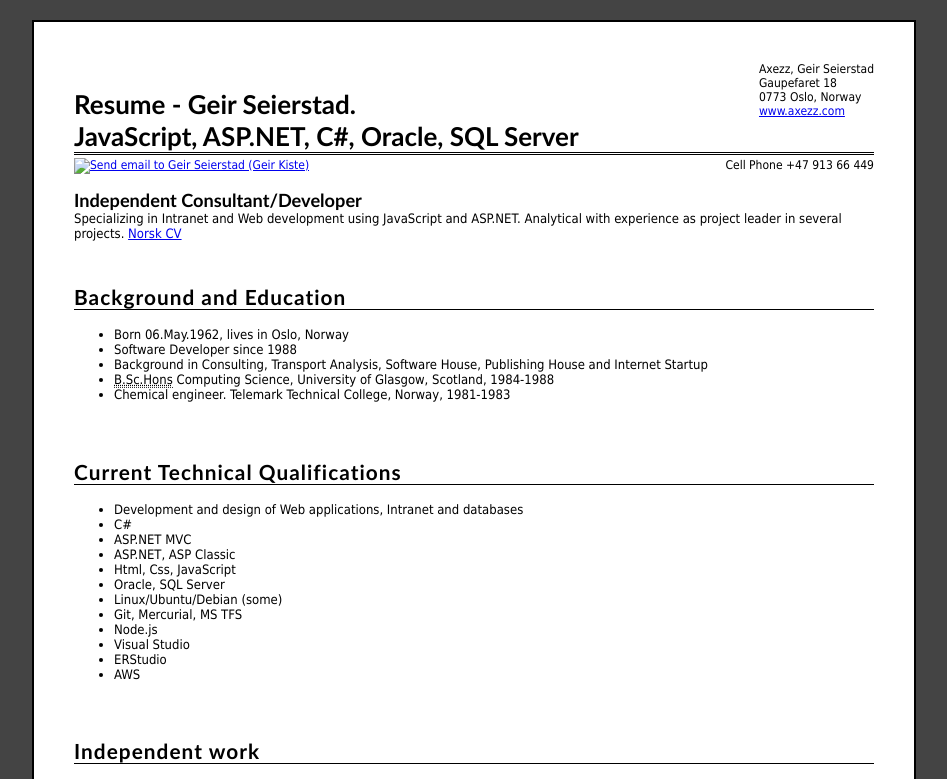
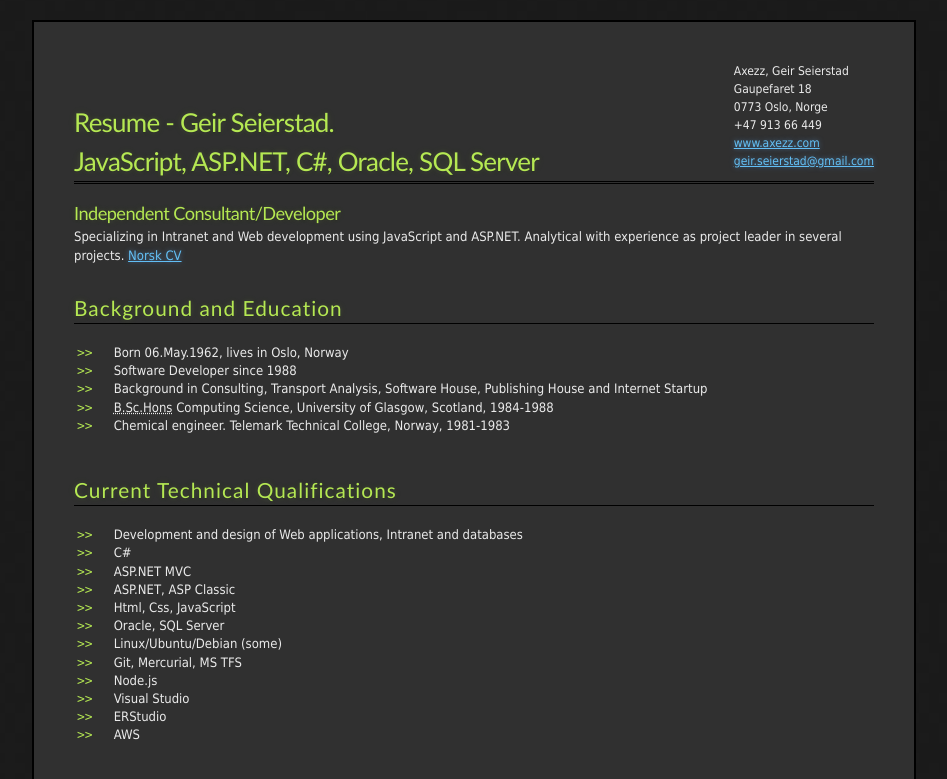
Before and after one commit to gkn/gkn.github.io, a plain HTML site: page about/cvgfkeng.html in a window 1280 px wide. Shown: the top 779 px of the page, without its empty margins (166-1113 px from the left). Drawn offline with Linux system fonts and the light colour scheme.

Commit message:
basic styling

```diff
--- a/about/cvgfkeng.html
+++ b/about/cvgfkeng.html
@@ -1,49 +1,34 @@
-<!DOCTYPE html PUBLIC "-//W3C//DTD XHTML 1.0 Strict//EN" "http://www.w3.org/TR/xhtml1/DTD/xhtml1-strict.dtd">
-<html xmlns="http://www.w3.org/1999/xhtml" xml:lang="en" lang="en">
+<!DOCTYPE html>
+<html>
 <head>
-	<meta http-equiv="Content-Type" content="text/html; charset=utf-8" />
+    <meta charset='utf-8'>
 	<meta name="keywords" content="Consultant Developer Programmer ASP.NET / Axezz - Resume Geir Seierstad - ASP.NET, C#, VB.NET, MS SQL Server, Oracle, Programming, .NET, Oslo Norway" />
 	<meta name="description" content="Independent IT Consultant/Contractor - Geir Seierstad, Oslo, Norway is offering ASP.NET programming and design services. Good experience with C#, VB.NET, Oracle and Sql Server" />
 	<link rel="home" href="http://www.axezz.com" title="Axezz Geir Seierstad home page" />
-	<link rel="stylesheet" href="geircv.css" type="text/css" media="all" />
+    <link rel="stylesheet" type="text/css" href="../stylesheets/stylesheet.css" media="screen">
+    <link rel="stylesheet" type="text/css" href="../stylesheets/pygment_trac.css" media="screen">
+    <link rel="stylesheet" type="text/css" href="geircv.css" media="screen">
 	<link rel="stylesheet" href="geircvprint.css" type="text/css" media="print" />
 	<title>ASP.NET Consultant/Contractor Developer Resume/CV - C# VB.NET Oracle Sql Server. Geir Seierstad (prev Geir Kiste) - Axezz / Oslo Norway.</title>
-	<script	type="text/javascript">
-		function epostlenke(navn, domene) {
-			if (domene == null || domene == "")
-				domene = String.fromCharCode(97,120,101,122,122,46,99,111,109);
-			window.location = String.fromCharCode(109,97,105,108,116,111) + String.fromCharCode(58) + navn + String.fromCharCode(64) + domene;
-			return false;
-		}
-	</script>
-	<script src="http://www.google-analytics.com/urchin.js" type="text/javascript"></script>
-	<script type="text/javascript">
-		_uacct = "UA-1304102-1";
-		urchinTracker();
-	</script>
 </head>
 <body>
 	<div id="bodycontent">
 		<div id="address">
 			Axezz, Geir Seierstad<br />
 			Gaupefaret 18<br />
-			0773 Oslo, Norway<br />
-			<a title="Axezz Geir Seierstad home page" href="http://www.axezz.com">www.axezz.com</a>
+			0773 Oslo, Norge<br />
+			+47 913 66 449<br />
+			<a title="Axezz Geir Seierstad hjemmeside" href="http://www.axezz.com">www.axezz.com</a><br />
+			<a href="mailto:geir.seierstad@gmail.com">geir.seierstad@gmail.com</a><br />
 		</div>
+<br />
 
 		<h1>Resume - Geir Seierstad.<br />JavaScript, ASP.NET, C#, Oracle, SQL Server</h1>
-
-		<div id="contact1">
-			<a href="#" onclick="return epostlenke('geir')"><img style="height: 18px; width: 100px" alt="Send email to Geir Seierstad (Geir Kiste)" src="../images/geiraxezzmail.gif" border="0" /></a>
-		</div>
-		<div id="contact2">
-			Cell Phone +47 913 66 449<br />
-		</div>
 
 		<div class="section">
 			<h3>Independent Consultant/Developer</h3>
 			Specializing in Intranet and Web development using JavaScript and ASP.NET. Analytical with experience as project leader in several projects.
-			<a title="Geir Seierstad Resume CV in Norwegian" href="cvgfknor.html">Norsk CV</a>
+			<a title="Geir Seierstad Resume CV in Norwegian" href="index.html">Norsk CV</a>
 		</div>
 
 		<div class="section">
--- a/about/geircv.css
+++ b/about/geircv.css
@@ -17,7 +17,7 @@ abbr, acronym
 }
 #bodycontent
 {
-	background-color: #FFF;
+	background-color: #303030;
 	font-family: Tahoma, Arial, Helvetica, sans-serif;
 	padding: 4em;
 	margin: 2em auto;
@@ -33,16 +33,6 @@ h1
 	font-family: "Trebuchet MS", Tahoma, Arial, Helvetica, sans-serif;
 }
 #address
-{
-	float: right;
-	font-size: 1.2em;
-}
-#contact1
-{
-	float: left;
-	font-size: 1.2em;
-}
-#contact2
 {
 	float: right;
 	font-size: 1.2em;
```
Also changed, not shown: about/index.html (+7 -10 lines).
